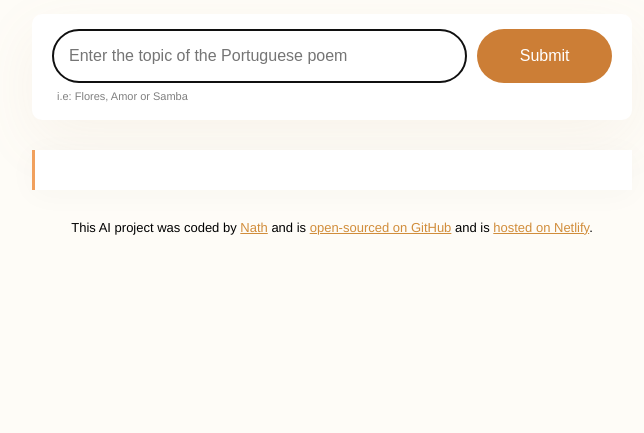
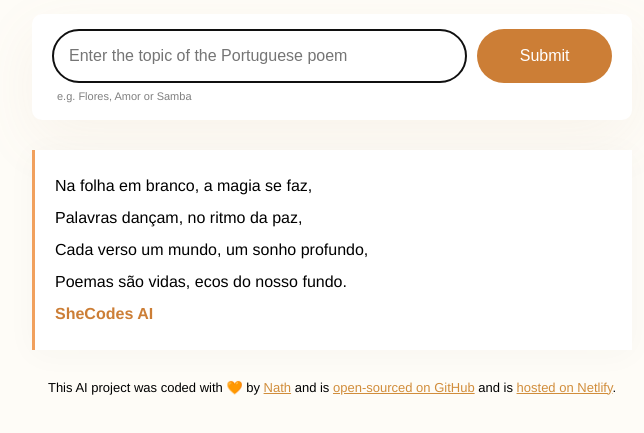
Before and after one commit to nnoliveirah/port-poem-generator, a plain HTML site: page index.html in a window 1280 px wide. Shown: the part 181-614 px from the top of the page, without its empty margins (308-952 px from the left). Drawn offline with nearby package versions, Linux system fonts and the light colour scheme.

Commit message:
Final commit

```diff
--- a/index.html
+++ b/index.html
@@ -27,14 +27,13 @@
               id="user-instructions" />
             <input type="submit" class="submit-button" />
           </form>
-          <div class="hint">i.e: Flores, Amor or Samba</div>
+          <div class="hint">e.g. Flores, Amor or Samba</div>
         </div>
-        <div class="poem" id="poem"></div>
         <div class="poem hidden" id="poem"></div>
       </main>
       <footer>
         <p>
-          This AI project was coded by
+          This AI project was coded with 🧡 by
           <a href="https://github.com/nnoliveirah" target="_blank">Nath</a> and
           is
           <a
--- a/src/index.js
+++ b/src/index.js
@@ -5,18 +5,41 @@ function displayPoem(response) {
     delay: 1,
     cursor: "",
   });
+
+  let submitButton = document.querySelector("#submit-button");
+  submitButton.removeAttribute("disabled");
+}
+
+function displaySheCodesPoem() {
+  let poemElement = document.querySelector("#poem");
+  poemElement.classList.remove("hidden");
+
+  let poem = `Na folha em branco, a magia se faz,<br />
+Palavras dançam, no ritmo da paz,<br />
+Cada verso um mundo, um sonho profundo,<br />
+Poemas são vidas, ecos do nosso fundo.<br />
+<strong>SheCodes AI</strong>`;
+
+  new Typewriter("#poem", {
+    strings: poem,
+    autoStart: true,
+    delay: 1,
+  });
 }
 
 function generatePoem(event) {
   event.preventDefault();
 
   let instructionsInput = document.querySelector("#user-instructions");
+  let submitButton = document.querySelector(".submit-button");
+
+  submitButton.setAttribute("disabled", "disabled");
+
   let apiKey = "oe8c960c16447fea3112bt8f4b552230";
   let prompt = `Generate a short (Brazilian) Portuguese poem about ${instructionsInput.value}`;
   let context =
     "Your mission is to generate a 4 line poem and separate each line with a <br />. Make sure to follow the user instructions. Do not include a title to the poem";
   let apiURL = `https://api.shecodes.io/ai/v1/generate?prompt=${prompt}&context=${context}&key=${apiKey}`;
-
   let poemElement = document.querySelector("#poem");
   poemElement.classList.remove("hidden");
   poemElement.innerHTML = `<div class="generating">⏳ Generating a poem in Portuguese about ${instructionsInput.value}</div>`;
@@ -26,3 +49,4 @@ function generatePoem(event) {
 
 let poemFormElement = document.querySelector("#poem-generator-form");
 poemFormElement.addEventListener("submit", generatePoem);
+displaySheCodesPoem();
--- a/src/styles.css
+++ b/src/styles.css
@@ -74,6 +74,10 @@ form {
   box-shadow: 0px 4px 30px 0px rgba(66, 48, 33, 0.03);
 }
 
+.poem strong {
+  color: #cc7e36;
+}
+
 .hidden {
   display: none;
 }
```
